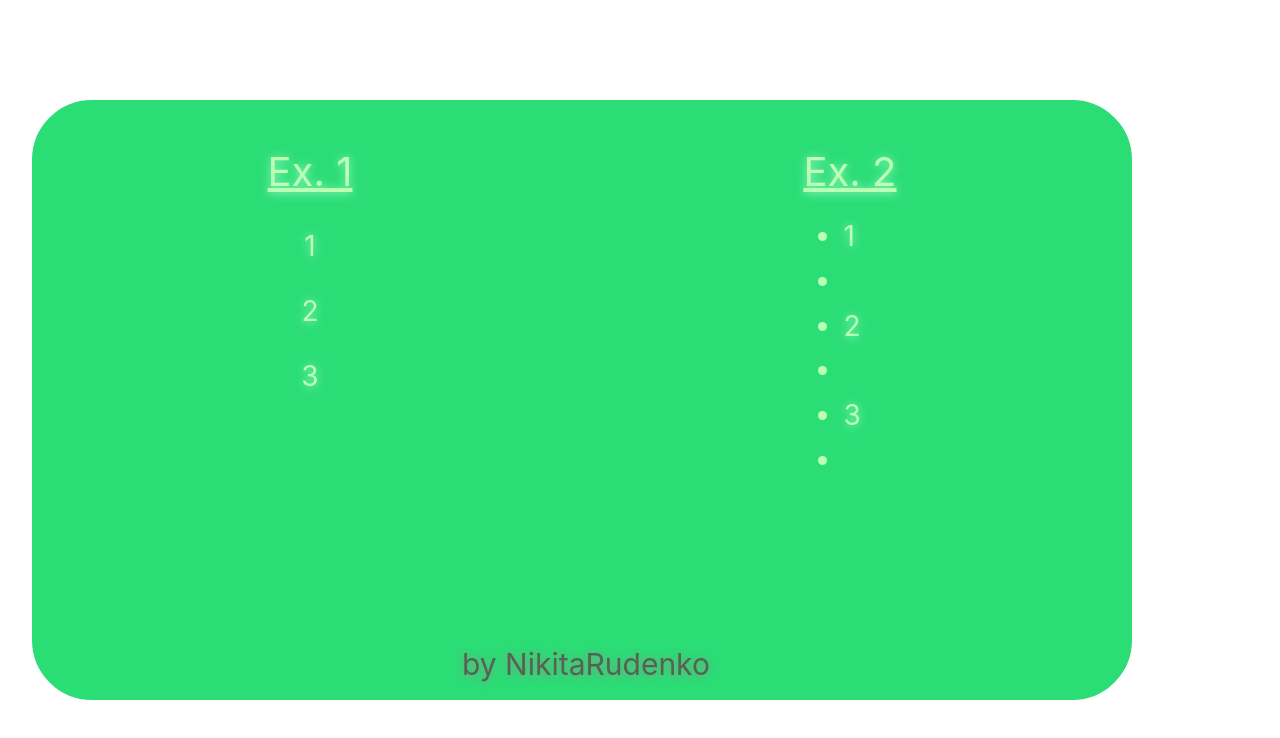
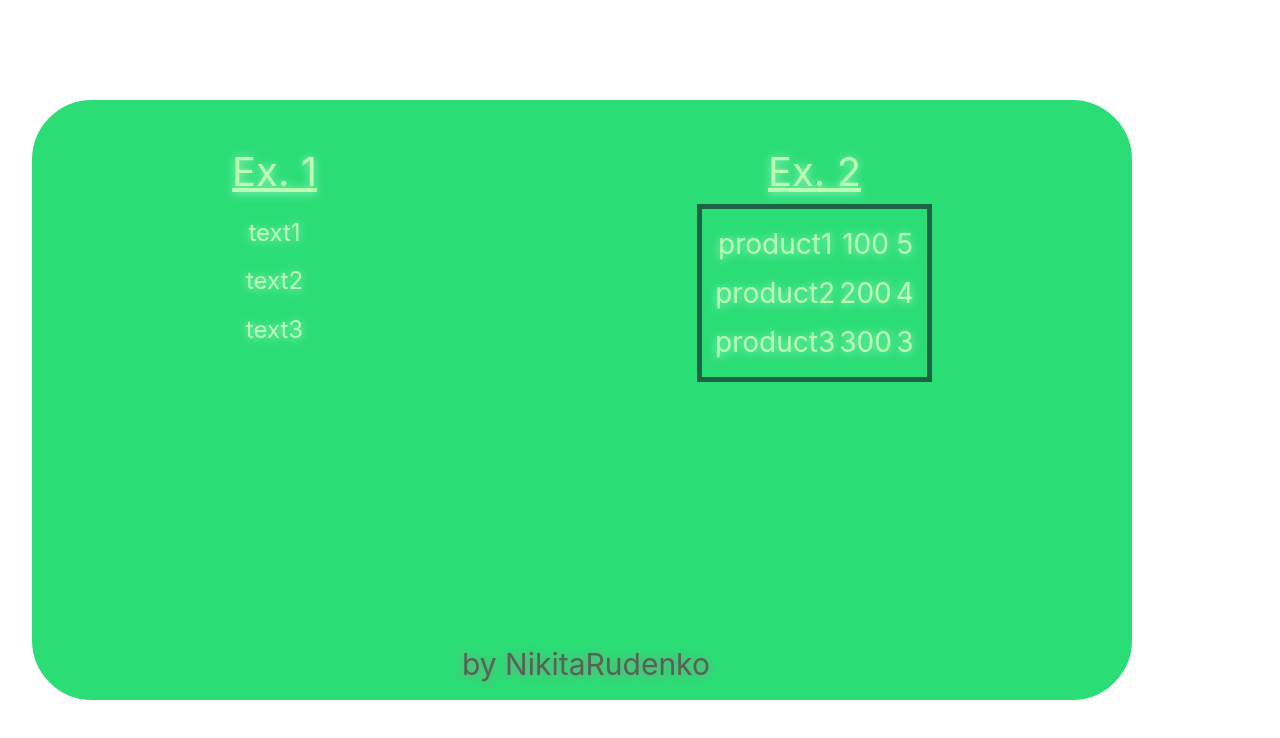
Before and after one commit to nickruden/vue3_base, a Vue app: page / in a window 1280 px wide. Shown: the top 738 px of the page. Built offline with nearby package versions, Linux system fonts and the light colour scheme.

Commit message:
Перебор массива объектов в Vue(Task_31)

```diff
--- a/src/App.vue
+++ b/src/App.vue
@@ -2,11 +2,35 @@
  export default{
   name: "App",
   data() {
-    // Ex. 1, 2
+    // Ex. 1
     return {
-      items: [1, 2, 3],
+      hrefs: [
+			{href: '1.html', text: 'text1'},
+			{href: '2.html', text: 'text2'},
+			{href: '3.html', text: 'text3'},
+		],
+
+    // Ex. 2
+    products: [
+			{
+				name: 'product1',
+				price: 100,
+				quantity: 5
+			},
+			{
+				name: 'product2',
+				price: 200,
+				quantity: 4
+			},
+			{
+				name: 'product3',
+				price: 300,
+				quantity: 3
+			},
+		],
     }
   },
+
   methods: {
 
   }
@@ -18,21 +42,21 @@
     <!-- Ex. 1 -->
     <div>
       <h2>Ex. 1</h2>
-      <div v-for="item in items">
-        <p>{{ item }}</p>
-        <p class="divider"></p>
+      <div v-for="item in hrefs">
+        <a href="{{ item.href }}">{{ item.text }}</a>
       </div>
     </div>
 
     <!-- Ex. 2 -->
     <div>
       <h2>Ex. 2</h2>
-      <ul class="p">
-        <template v-for="item in items">
-          <li>{{ item }}</li>
-          <li class="divider"></li>
-        </template>
-      </ul>
+        <table>
+          <tr v-for="product in products">
+		        <td>{{ product.name }}</td>
+		        <td>{{ product.price }}</td>
+		        <td>{{ product.quantity }}</td>
+	        </tr>
+        </table>
     </div>
   </div>
   <p id="endword">by NikitaRudenko</p>
@@ -72,6 +96,19 @@
     margin-top: 10px;
     text-align: left;
   }
+  #main table{
+    font-size: 28px;
+    border: 5px solid rgb(30, 97, 69);
+    padding: 10px;
+  }
+  #main a{
+    font-size: 24px;
+    color: rgb(189, 255, 177);
+  }
+  #main a:hover{
+    font-size: 24px;
+    color: rgb(22, 88, 69);
+  }
   #endword{
     font-size: 30px;
     margin-top: 540px;
```
